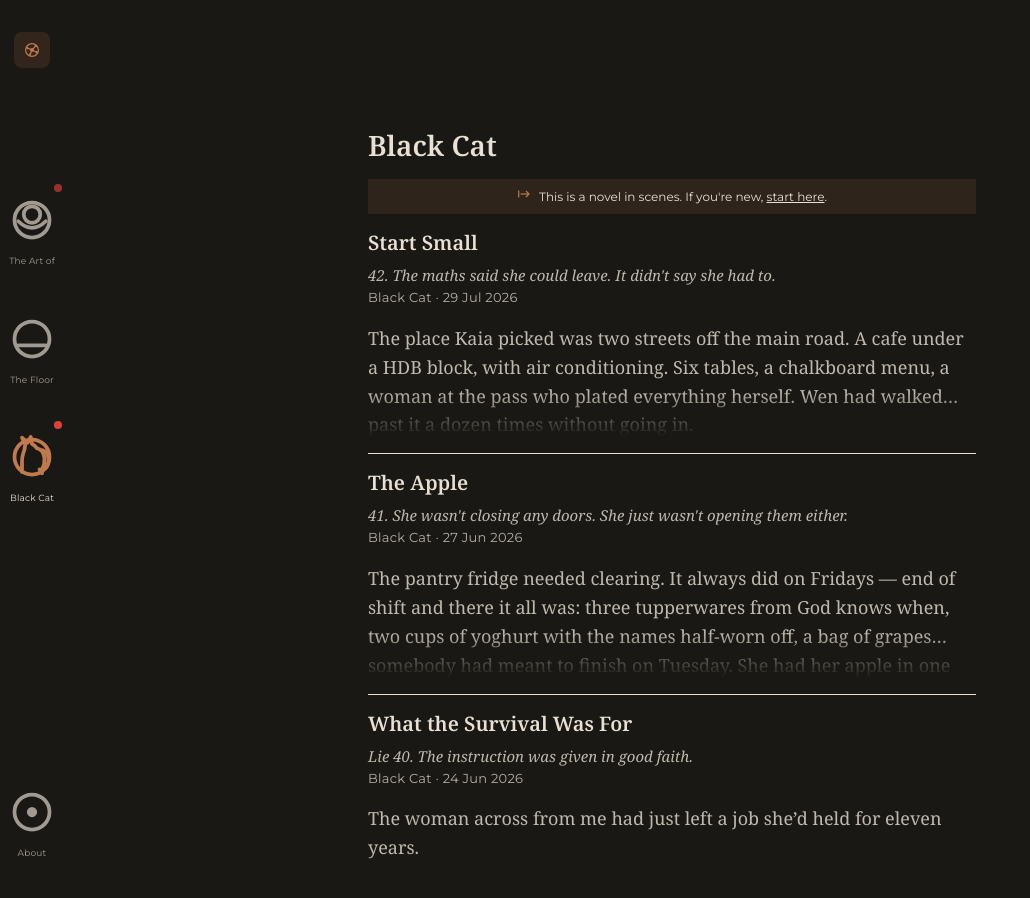
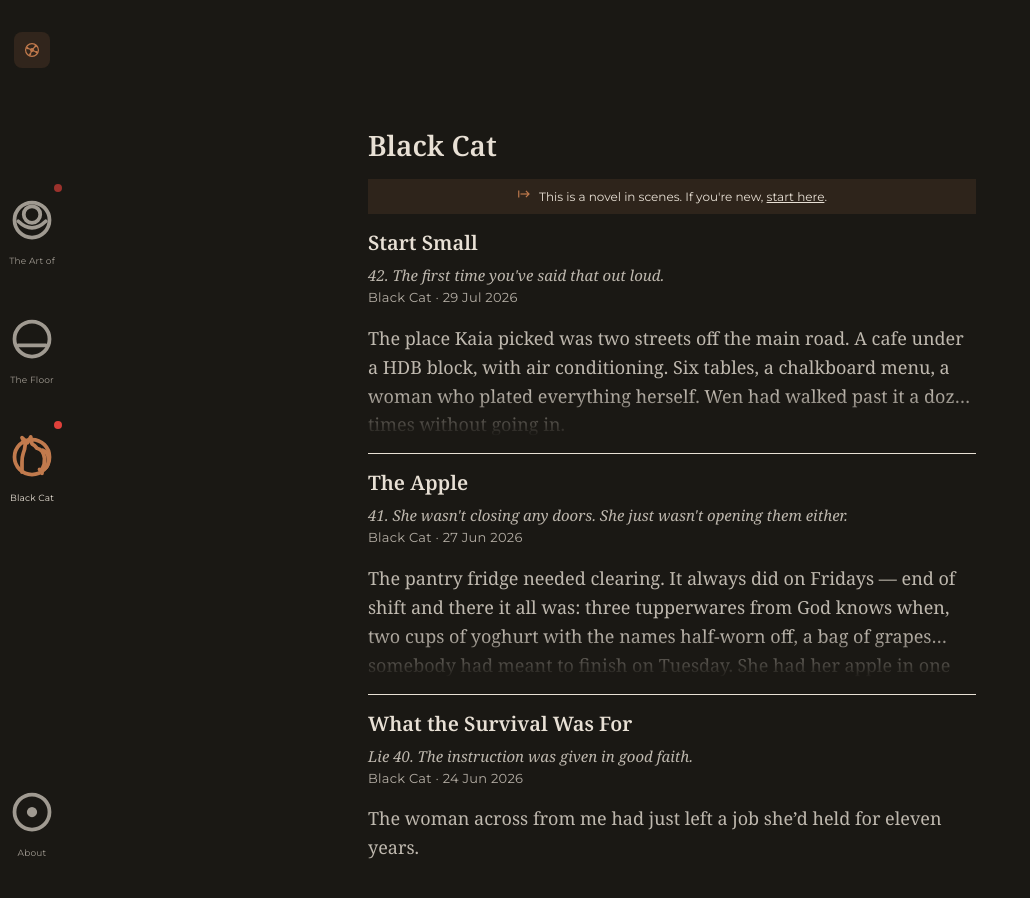
Before and after one commit to 2pix/small-things, a Jekyll site: the page built from black-cat/index.html, in a window 1280 px wide and 900 px high. Shown: the whole window, without its empty margins (0-1030 px from the left). Built offline with Jekyll 4.4.1, drawn with Linux system fonts in a browser that asks for light colours; part of the change alters nothing that is shown.

Commit message:
Fix Scene 42, Start Small - stale draft was published instead of final pass
The earlier commit shipped a pre-edit draft. This replaces it with the
final version: rewritten greysexuality speech, Han Qin moved to land
after the birth-educator beat, Kaia's course backstory, PayNow ending.
Subtitle and description updated to match.

```diff
--- a/_posts/2026-07-29-start-small.md
+++ b/_posts/2026-07-29-start-small.md
@@ -1,11 +1,11 @@
 ---
 title: Start Small
-subtitle: "42. The maths said she could leave. It didn't say she had to."
-description: "42. The maths said she could leave. It didn't say she had to."
+subtitle: "42. The first time you've said that out loud."
+description: "42. A Saturday night dinner in Singapore. Two women say the things they haven't said before - to anyone, and now to each other. Greysexuality, a two-year relationship, a want that's been written down but not named out loud. What happens when the honest part finally starts."
 category: black-cat
 date: 2026-07-29
 ---
-The place Kaia picked was two streets off the main road. A cafe under a HDB block, with air conditioning. Six tables, a chalkboard menu, a woman at the pass who plated everything herself. Wen had walked past it a dozen times without going in.
+The place Kaia picked was two streets off the main road. A cafe under a HDB block, with air conditioning. Six tables, a chalkboard menu, a woman who plated everything herself. Wen had walked past it a dozen times without going in.
 
 "You choose the place with actual effort," Kaia said, sliding into the seat across from her. She stretched, arms out over her head. Her hair was still slightly damp at the ends. "Slept until three-ish. Showered. This is technically my morning."
 
@@ -17,27 +17,17 @@ They ordered. Wen ordered the one with the basil and cheese. Kaia ordered a carb
 
 {% include divider.html %}
 
-The bread came first, then water, then the particular quiet of two people who had already done the easy part of getting to know each other and were deciding, without saying so, whether to do the harder part tonight.
+The bread came first, then water. Wen was quiet.
 
-"I want to tell you something," Wen said. "And I don't want you to make it a big thing."
+She reached for a piece of bread. She set it back down. "I'm not sure how to begin. But I want to tell you."
 
-"I can't promise that. But I'll try to make it a medium thing."
+Kaia waited.
 
-Wen turned her water glass a quarter turn. "Han Qin. We're…. it's not bad. Two years. I'm not leaving him tonight, or this month, oh look, I don't know. I love him. There's no part of this where I tell you and it means I've already decided something."
+"It happened on a Sunday morning. It was early. I was scrolling on Instagram and I saw a word. On a carousel." Wen looked at the table. "Greysexual. I stopped on it. I don't know why that time and not before. I think I'd seen it and kept scrolling. But that morning I stopped." She picked up her water glass, set it back down without drinking. "I read the book after. The one you recommended."
 
-"Okay."
+"It's not that I don't feel anything," Wen said. "It's that it's - rare. And very specific when it does happen." She looked at the table. "I spent a long time watching people and thinking I was missing a step. Everyone around me felt things constantly. Urgently. And I just... didn't. Not the way they seemed to. I didn't know it had a name. I didn't know other people walked around with it and it wasn't a problem. It was just what they were." She looked up. "I wouldn't have known any of this until I got to know you."
 
-"That's it? Okay?"
-
-"You haven't told me the thing yet." Kaia tore a piece of bread, didn't eat it. "You told me the frame around the thing."
-
-Wen almost laughed. The tightness in her chest loosening half a degree at being caught so plainly, so early, without punishment in it. "Right."
-
-She told her about the carousel. Sunday morning, six forty-three, the word landing like something she'd swallowed without chewing. Kaia told her about the book, said she should read it and she did. She lay in bed for a long while after, staring at the ceiling.
-
-"I thought it was just me," Wen said. "Like something that's wrong with me. The wiring I was born with, or maybe even, something I'd trained myself out of feeling because it was easier not to want anything from anyone for a while. I didn't know it was a… a category. That other people had already named it and were walking around with it and it wasn't a problem they were solving. It was just what they were."
-
-Kaia didn't say anything for a second. Wen noticed the way Kaia's stillness before speaking was different.
+Kaia didn't say anything for a second.
 
 "Huh. That's the first time you've said that out loud," Kaia said.
 
@@ -45,136 +35,116 @@ Kaia didn't say anything for a second. Wen noticed the way Kaia's stillness befo
 
 "How does it feel."
 
-Wen considered it honestly, the way the question deserved. "Lighter than I thought it would and heavier than I wanted it to be. Both."
+"Lighter than I thought it would and heavier than I wanted it to be. Both."
 
 "That tracks."
 
 {% include divider.html %}
 
-The pasta arrived. Kaia twirled hers, ate two forkfuls before she spoke again, unhurried in the way that had nothing to do with rudeness and everything to do with not needing to fill a silence just because it existed.
+The pasta arrived. Kaia twirled hers, ate two forkfuls before she spoke.
 
-"I've dated men and women," she said. "You should know that about me, since we're doing the honest dinner. My last one was with a man. There was a lot of friction. He was sweet at first. He pushed me in ways that showed that the difference between us couldn't be bridged. How I worked. The friends I had. How I needed to live. What I needed to be supported. He wasn't a bad person. He just needed me to be someone else."
+"I've dated men and women." A crooked smile. "You should know that about me, since we're doing the honest dinner. My last one was with a man. There was a lot of friction. He was sweet at first. He pushed a lot of buttons. How I worked. The friends I had. How I needed to live. He wasn't a bad person. He just needed me to be someone else."
 
 "What happened?"
 
-"It took me longer than it should have to see it clearly. That's usually how it goes. You're inside the thing, you can't see the whole shape of it, you need distance." She ate another forkful. "I've experimented with different relationship structures too. Kink. ENM… Hey, I'm not saying that to shock you. I'm saying I know the landscape from the inside, not from a book someone gave me."
+"It took me longer than it should have to see it clearly. That's usually how it goes. You're inside the thing, you can't see the whole of it, you need distance." She ate another forkful. "I've experimented with different relationship structures too. Kink. ENM… Hey, I'm not saying that to shock you. I'm saying I know the landscape from the inside, not from a book someone gave me."
 
 "Kaia, you gave me the book."
 
-"I know. I picked it because it was closest to true, not because it would fix anything." A small shrug. "Books don't fix anything. They just make the shape you already are easier to point at."
+"I know. I picked it because it was closest to true, not because it would fix anything." Kaia gave a small shrug. "Books don't fix anything. They just make the direction you're already going easier to point at."
 
-Wen turned that over. "So what do I do."
+"So what do I do."
 
-"You ask yourself what you want. What you actually want. Not what our culture says is allowed. The messy kind. Not what your mother can easily tell her friends. And you go from there." Kaia said it plainly, no weight put under it to make it sound like wisdom. "That's what I did. Not as a plan. I am not going to lie to you, it felt brutal. As a question I kept asking until the answer stopped changing."
+"You ask yourself what you want. What you actually want. Not what our culture says is allowed. The messy kind. Not what your mother can easily tell her friends. And you go from there. That's what I did. Not as a plan. I am not going to lie to you, it felt brutal. But as a question I kept asking until the answer stopped changing."
 
 "That's not an answer."
 
-"It's not supposed to be an answer. It's just my way." Kaia looked at her. "The last relationship wasn't just him being wrong for me. I was learning things about what I wanted too, what I needed, what I could actually say out loud, and what I'd been silent about because saying it felt like too much work. I wasn't just enduring him. I was collecting information."
+"It's not supposed to be an answer. It's just my way." Kaia looked at her. "The last relationship wasn't just him being wrong for me. I was learning things about what I wanted too, what I needed, what I could actually say out loud, and what I'd been silent about because saying it felt like too much work. I wasn't just enduring him. I was... really, taking notes."
 
-{% include divider.html %}
+They ate for a bit.
 
 "I wrote something," Wen said. "Published it, actually. Last night."
 
 "The one from that Tuesday. The night you wrote three lines and crossed out the rest."
 
-Wen hadn't expected her to remember the image that precisely. "That one. It turned into an essay. About my parents, mostly, the arithmetic of what it cost them to give me the life they thought I was supposed to want."
+"That one. It turned into an essay. About my parents, mostly, the arithmetic of what it cost them to give me the life they thought I was supposed to want."
 
 "I read it. Three in the morning, wasn't it."
 
 "I didn't tell you it was up."
 
-"You didn't need to." Kaia said it without making a thing of it. "It's not hard to find someone's Substack once you know the handle." A small shrug. "The twelve dollars. I thought about it the whole shift after."
+"You didn't need to. It's not hard to find someone's Substack once you know the handle." She turned her glass. "The twelve dollars. I thought about it the whole shift after." She took a sip of water.
 
 "What did you think?"
 
-"That it wasn't a metaphor. It was a real number." She turned her glass a half-turn. "People will read it and think it's about meaning, and it is, but you also just did the maths in public. That's a harder thing to do than the meaning part."
-
-Wen didn't have anything ready for that, so she ate instead.
+"That it wasn't a metaphor. It was a real number." Her shoulders dropped a little. "People will read it and think it's about meaning, and it is, but you also just did the maths in public. That's a harder thing to do than the meaning part."
 
 "I did more maths after," she said, eventually. "Not my parents'. Mine."
 
-Kaia waited, the way she waited for things that mattered, no prompting and just room.
+Kaia waited.
 
-"If I left the flat, Han Qin's flat, I worked out what it would actually take. Eight days of consultancy work a month covers it. Floor, buffer, saving. I've been doing twenty-two." She said it plainly, the way she'd learned to say things at this table, without building the case first. "I'm not leaving. I want to be clear about that again. But I know now that I could. That's different from not knowing."
+"If I worked differently. Consultancy, eight days a month - that covers it. Floor, buffer, saving. I've been doing twenty-two." She looked at her plate. "I don't know what I'm moving toward. But I'm thinking about it. The job. Whether I still want to be there." A pause. "I'm not doing anything tonight. But I know now that I could. That's different from not knowing."
 
 "It's very different."
 
 "I don't know what to do with knowing it."
 
-Kaia considered this with the same unhurried seriousness she gave everything, not inflating it, not talking her down from it either. "You don't have to make a big move," she said. "Nobody's handing you a script where the next scene is quitting the flat and the relationship and the whole life, all in one night, dramatic music. You start small. You find the one true thing you can do this week, and you do that. Then you find the next one."
+"You don't have to make a big move," Kaia said. "Nobody's handing you a script. You start small. You find the one true thing you can do this week, and you do that. Then you find the next one."
 
 "What's the one thing."
 
-"I don't know. You do." A pause, not unkind. "But it's probably smaller than you think it needs to be."
+"I don't know. You do." Kaia paused. "But it's probably smaller than you think it needs to be."
 
 {% include divider.html %}
 
-"Work's been a lot," Kaia said, later, after the plates had thinned and the woman at the pass had come by once to ask if everything was good and gone again satisfied. "Not the patients. The patients are the good part. The rest of it."
+"Work's been a lot," Kaia said, later, after the plates had thinned and the woman at the pass had come by once. "Not the patients. The patients are the good part. The rest of it."
 
 "The politics."
 
-"The admin, the metrics, and everyone above bay level deciding what the work should look like from a spreadsheet. I don't have the energy to fight all of it. I want to do the part I love and let the rest happen around me as quietly as possible." She turned her glass. "It doesn't come home with me, mostly. But it's there. Friction in the system, even when I'm not touching the system."
+"The admin, the metrics, and everyone managing us deciding what the work should look like from a spreadsheet. I don't have the energy to fight all of it. I want to do the part I love and let the rest happen around me as quietly as possible." She looked at the table. "It doesn't come home with me, mostly. But it's there. Friction in the system, even when I'm not touching the system."
 
 "Is there anyone at work who, I don't know, makes it easier?"
 
-Kaia's mouth did something Wen couldn't quite name, not quite a smile and something more private than that. "There's someone. Met her a few months back, actually. Odd way. She was covering nights on my ward, which nobody in admin does. I clocked it fast. Asked her straight out if HR sent her to spy on me."
+Kaia's mouth crinkled into a near smile. "There's someone. Met her a few months back, actually. Odd way. She was covering nights on my ward, which nobody in admin does. Geez, it was so obvious. Asked her straight out if HR sent her to spy on me."
 
 "Did they?"
 
-"She didn't say no." Kaia picked up her water, drank, set it down. "I asked her outright and she didn't lie to me. She said, 'that's the most honest thing I've said on this ward in three nights.'" A small laugh, more air than sound. "That's it. That's the whole reason. She could have said something soft and I'd have let it go and probably never trusted her. She didn't. She let me sit with the actual shape of it."
+"She didn't say no." Kaia picked up her water, drank, set it down. "I asked her outright and she didn't lie to me. She said, 'that's the most honest thing I've said on this ward in three nights.'" A small laugh, more air than sound. "That's it. That's the whole reason. She could have said something soft and I'd have let it go and probably never trusted her. She didn't. She let me sit with what she didn't deny."
 
-Wen thought of her own mother, the barley water, the way love in her house arrived sideways, never named directly. "That's a strange thing to build trust on."
+Wen thought of her own mother, the barley water. "That's a strange thing to build trust on."
 
-"It's the only thing I build trust on." Kaia shrugged. "She's been, I don't know what to call it. Watching out for me. Not in a way that makes me a project. She's the one who suggested I look at training further. Not the promotion track. Nobody wants me managing rosters. A different lane. Teaching."
+"It's the only thing I build trust on." Kaia rolled her eyes slightly. "She's been, I don't know what to call it. Watching out for me. Not in a way that makes me a project. She's the one who suggested I look at training further. Not the promotion track. Nobody wants me managing rosters. A different lane. Teaching."
 
 "Teaching what?"
 
-"Birth educator." Kaia said it like she'd been waiting for someone to ask properly. "Working with couples before the crisis point. Not instead of the hospital. Before it. So when they get to us they're not walking in blank, terrified, handing over the whole thing because nobody told them there was a choice to make. I want people to arrive already knowing what they can ask for." She turned her fork over, set it down. "That's the actual thing. Not the ward. Upstream of the ward."
-
-Wen watched something in Kaia's face she hadn't seen before. Not the composure, not the dry economy of her usual sentences. Something closer to want, undisguised.
+"Birth educator. Working with couples before the crisis point. Not instead of the hospital. Before it." She paused. "Last week. Mum and dad came in. Mum had felt the baby stop moving. Cord was around the head, thirty-five weeks. They were worried. But they asked - they asked what it meant, what the chances were. So I told them honestly. I cannot know. Most babies come out with the cord around the neck and nothing happens. But there is a slip chance that it does, and then it's catastrophic." She turned her fork over, set it down. "You can only say that to someone who has enough space to receive it. Most don't arrive with that. That's the thing."
 
 "You should do it," Wen said.
 
-"I'm doing it. Slowly. There's a course. I've looked at the dates twice and not signed up yet."
+"I'm doing it. Slowly." She ate a forkful. "I tried one course. Did some reading and went for the Zoom calls. Good work. But it felt wrong for me - the context didn't sit right. I am here in Singapore. And a nurse." She picked the fork back up. "So I'm writing it down myself. Cases. What I've seen. What doesn't go in the notes. If there's no course that fits, I guess I'll build the material."
 
-"Why not?"
-
-Kaia considered this with the same unhurried honesty she gave everything. "Because it's the first thing I've wanted this specifically in a long time, and wanting things specifically means you can lose them specifically." She picked the fork back up. "I'll sign up. I'm telling you now so it's real. You're a witness."
+"I'm telling you now so it's real. You're a witness."
 
 "I'm honoured."
 
 "You should be. I don't make things real out loud very often."
 
-Somewhere in the space between what they were saying and what neither of them added to it, the other thing sat quietly at the table. What Wen had said weeks ago at the workshop, *I think I like you*, hadn't gone anywhere since. Kaia hadn't taken it back. She also hadn't done anything with it. It stayed where it had stayed every time since: acknowledged, unmanaged, neither of them in a hurry to close the door on it or walk through it while Han Qin still had a key to Wen's evenings. Tonight it was simply support. For the maths, for the piece, and for the not-yet-decided. And support, for now, was enough shape for it to take.
+Wen was quiet for a moment.
 
-{% include divider.html %}
+"There's someone," she said. "Han Qin. Two years. I love him."
 
-They split what was left of the bread. Outside, the street had gone quiet in the particular way Singapore streets went quiet on a Saturday close to ten. Not empty, just settled, the day's noise folded away somewhere.
+Kaia looked at her for a long time.
 
-"Actually," Wen said. "You should get a reading. There's a woman. She runs a café near the hospital and does astrology on the side. I recognised her years ago from somewhere and could never place it until I saw her doing TikTok lives with bags. I don't know how to describe her. She's compressed. Like she says four words and you spend a week understanding them."
+"I figured there was someone." A pause. "You said everything else. Just not him."
 
-"A reading."
+"Was it that obvious?"
 
-"She'd probably see straight through you in about ninety seconds."
+"A little."
 
-Kaia filed it the way Wen had come to recognise she filed most things. Not agreeing, not dismissing, just setting it somewhere she could find again later. "Maybe."
+Wen put her card down before Kaia could reach for hers. Kaia had sent her half, via PayNow.
 
-"You don't have to."
+Kaia stretched back in her chair, arms out over her head. They looked at each other for a moment.
 
-"No, I like it. I like people who see straight through things. Saves time." She wiped her hands, looked at Wen properly. "You're doing okay. With all of it."
+Outside, Kaia touched her arm once, briefly, before turning toward the MRT.
 
-"I don't know yet what all of it even is."
-
-"That's still an answer to the question I asked." Kaia signalled for the bill. "You're not running from him. You're not building a case against him so you can leave without it being your fault. You're just finding out what shape you actually are. That's a different project entirely. Slower. Less dramatic. Probably better for everyone in the end."
-
-Wen didn't say anything. It was, she thought, exactly true, and she hadn't had the words for it until Kaia handed them to her, plain, across a small table, over a plate that had had too much butter in it.
-
-They split the bill without discussing it, the kind of thing that had stopped needing discussion somewhere in the last few weeks.
-
-Outside, on the pavement, Kaia touched her arm once, briefly, before turning toward the MRT.
-
-"Text me when you land wherever you're landing," she said.
-
-"I don't know when that'll be."
-
-"I know. Text me anyway."
+"Text me," she said.
```
